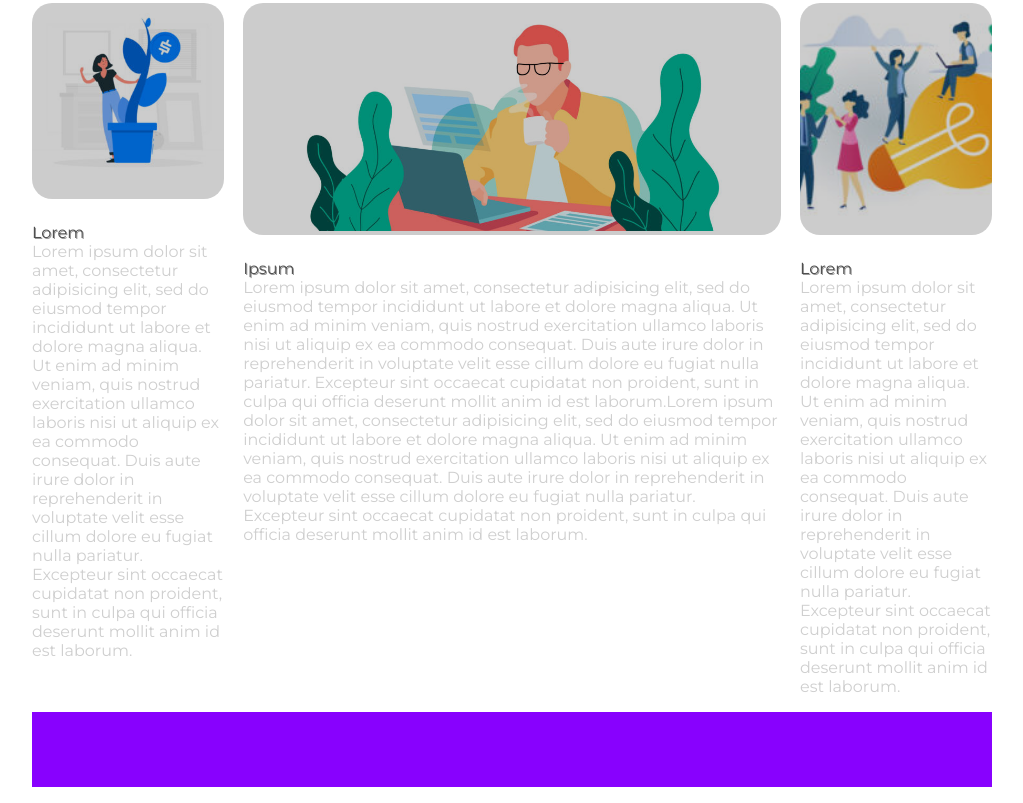
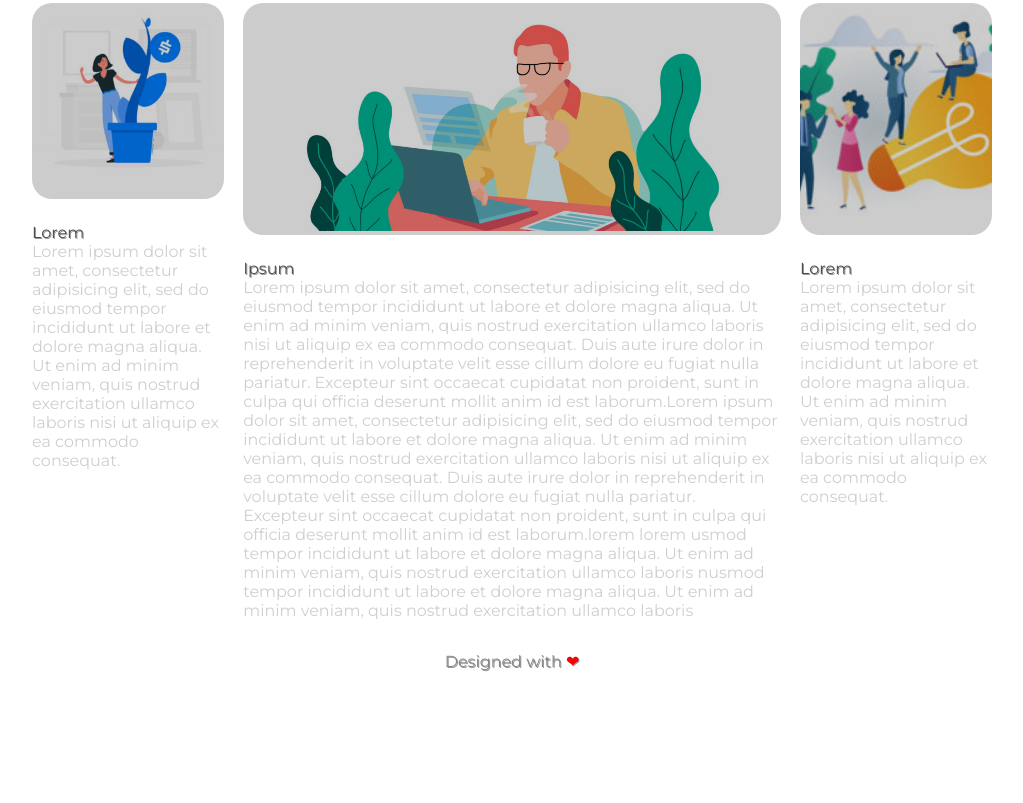
Before and after one commit to TommasoBorsatti/htmlcss-wp, a plain HTML site: page index.html in a window 1280 px wide. Shown: the part 829-1632 px from the top of the page, without its empty margins (128-1151 px from the left). After the commit the page ends 1532 px from the top, so only its background shows below. Drawn offline with Linux system fonts and the light colour scheme.

Commit message:
Concluso il footer - layout completato

```diff
--- a/css/style.css
+++ b/css/style.css
@@ -154,8 +154,20 @@ div.center-col {
 
 /* regole xss footer */
 footer {
-  background-color: #8801FE;
-  height: 75px;
+  text-align: center;
   margin: 2vh 0;
+  padding: 2vh;
+
+}
+
+h3.footer-text {
+  color: #868686;
+  font-weight: normal;
+  text-shadow:  1px 1px 0px rgba(0, 0, 0, 0.4);
+  font-size: 16px;
+}
+
+footer span {
+  color: red;
 }
 /* /regole xss footer */
--- a/index.html
+++ b/index.html
@@ -63,7 +63,7 @@
                 <img src="img/img-1.jpg" alt="Albero dei denari">
               </div>
               <h3 class="column-title">Lorem</h3>
-              <p class="column-text">Lorem ipsum dolor sit amet, consectetur adipisicing elit, sed do eiusmod tempor incididunt ut labore et dolore magna aliqua. Ut enim ad minim veniam, quis nostrud exercitation ullamco laboris nisi ut aliquip ex ea commodo consequat. Duis aute irure dolor in reprehenderit in voluptate velit esse cillum dolore eu fugiat nulla pariatur. Excepteur sint occaecat cupidatat non proident, sunt in culpa qui officia deserunt mollit anim id est laborum.</p>
+              <p class="column-text">Lorem ipsum dolor sit amet, consectetur adipisicing elit, sed do eiusmod tempor incididunt ut labore et dolore magna aliqua. Ut enim ad minim veniam, quis nostrud exercitation ullamco laboris nisi ut aliquip ex ea commodo consequat.</p>
             </div>
             <!-- /colonna sinistra -->
 
@@ -73,7 +73,7 @@
                 <img src="img/banner-2.jpg" alt="Banner coffee">
               </div>
               <h3 class="column-title">Ipsum</h3>
-              <p class="column-text">Lorem ipsum dolor sit amet, consectetur adipisicing elit, sed do eiusmod tempor incididunt ut labore et dolore magna aliqua. Ut enim ad minim veniam, quis nostrud exercitation ullamco laboris nisi ut aliquip ex ea commodo consequat. Duis aute irure dolor in reprehenderit in voluptate velit esse cillum dolore eu fugiat nulla pariatur. Excepteur sint occaecat cupidatat non proident, sunt in culpa qui officia deserunt mollit anim id est laborum.Lorem ipsum dolor sit amet, consectetur adipisicing elit, sed do eiusmod tempor incididunt ut labore et dolore magna aliqua. Ut enim ad minim veniam, quis nostrud exercitation ullamco laboris nisi ut aliquip ex ea commodo consequat. Duis aute irure dolor in reprehenderit in voluptate velit esse cillum dolore eu fugiat nulla pariatur. Excepteur sint occaecat cupidatat non proident, sunt in culpa qui officia deserunt mollit anim id est laborum.</p>
+              <p class="column-text">Lorem ipsum dolor sit amet, consectetur adipisicing elit, sed do eiusmod tempor incididunt ut labore et dolore magna aliqua. Ut enim ad minim veniam, quis nostrud exercitation ullamco laboris nisi ut aliquip ex ea commodo consequat. Duis aute irure dolor in reprehenderit in voluptate velit esse cillum dolore eu fugiat nulla pariatur. Excepteur sint occaecat cupidatat non proident, sunt in culpa qui officia deserunt mollit anim id est laborum.Lorem ipsum dolor sit amet, consectetur adipisicing elit, sed do eiusmod tempor incididunt ut labore et dolore magna aliqua. Ut enim ad minim veniam, quis nostrud exercitation ullamco laboris nisi ut aliquip ex ea commodo consequat. Duis aute irure dolor in reprehenderit in voluptate velit esse cillum dolore eu fugiat nulla pariatur. Excepteur sint occaecat cupidatat non proident, sunt in culpa qui officia deserunt mollit anim id est laborum.lorem lorem usmod tempor incididunt ut labore et dolore magna aliqua. Ut enim ad minim veniam, quis nostrud exercitation ullamco laboris nusmod tempor incididunt ut labore et dolore magna aliqua. Ut enim ad minim veniam, quis nostrud exercitation ullamco laboris </p>
             </div>
             <!-- /colonna centrale -->
 
@@ -83,7 +83,7 @@
                 <img src="img/img-3.jpg" alt="Idea!">
               </div>
               <h3 class="column-title">Lorem</h3>
-              <p class="column-text">Lorem ipsum dolor sit amet, consectetur adipisicing elit, sed do eiusmod tempor incididunt ut labore et dolore magna aliqua. Ut enim ad minim veniam, quis nostrud exercitation ullamco laboris nisi ut aliquip ex ea commodo consequat. Duis aute irure dolor in reprehenderit in voluptate velit esse cillum dolore eu fugiat nulla pariatur. Excepteur sint occaecat cupidatat non proident, sunt in culpa qui officia deserunt mollit anim id est laborum.</p>
+              <p class="column-text">Lorem ipsum dolor sit amet, consectetur adipisicing elit, sed do eiusmod tempor incididunt ut labore et dolore magna aliqua. Ut enim ad minim veniam, quis nostrud exercitation ullamco laboris nisi ut aliquip ex ea commodo consequat.</p>
             </div>
             <!-- /colonna destra -->
 
@@ -98,7 +98,7 @@
 
       <!-- footer della pagina -->
       <footer>
-
+        <h3 class="footer-text">Designed with <span>&#10084;</span></h3>
       </footer>
       <!-- /footer della pagina -->
 
```
